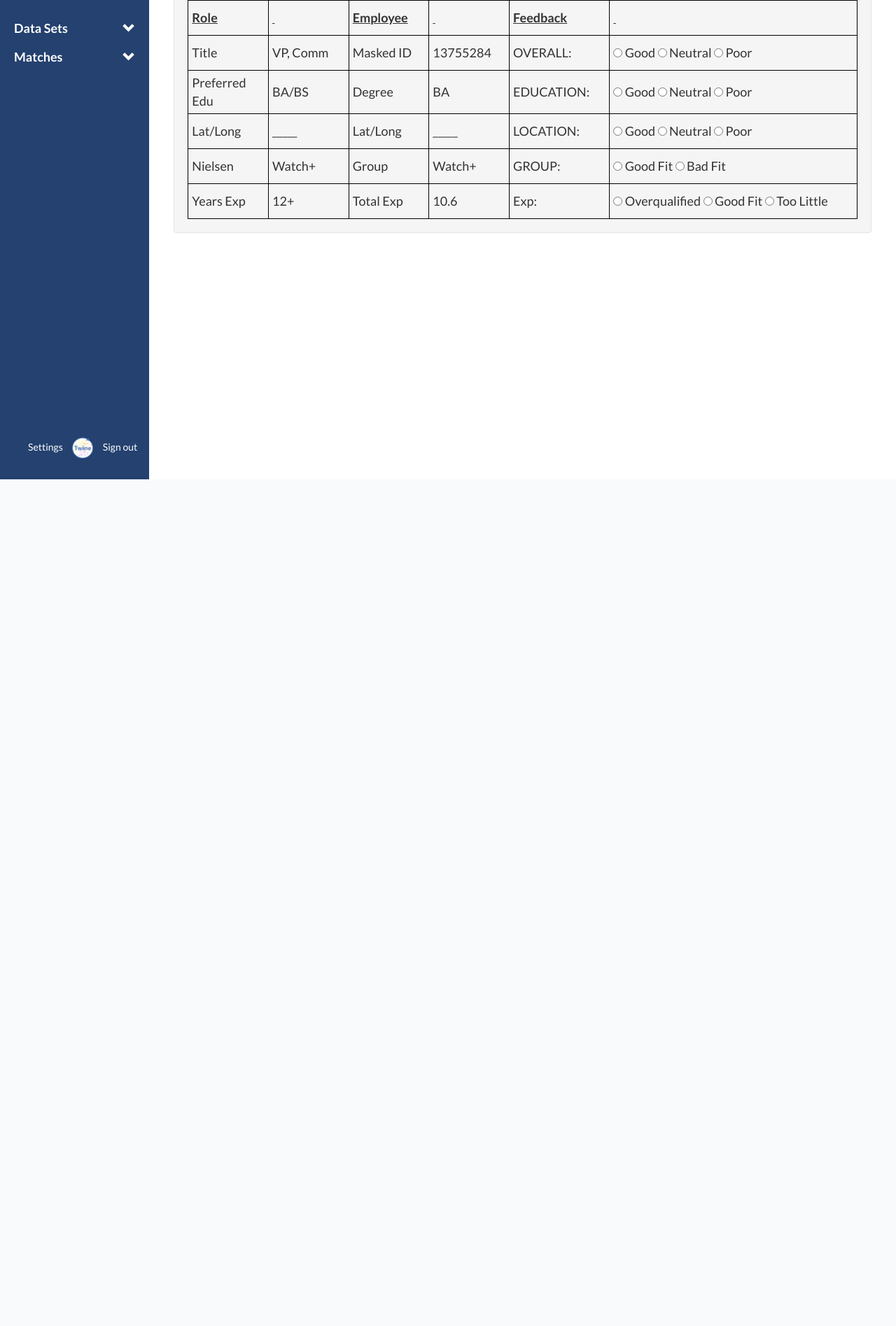
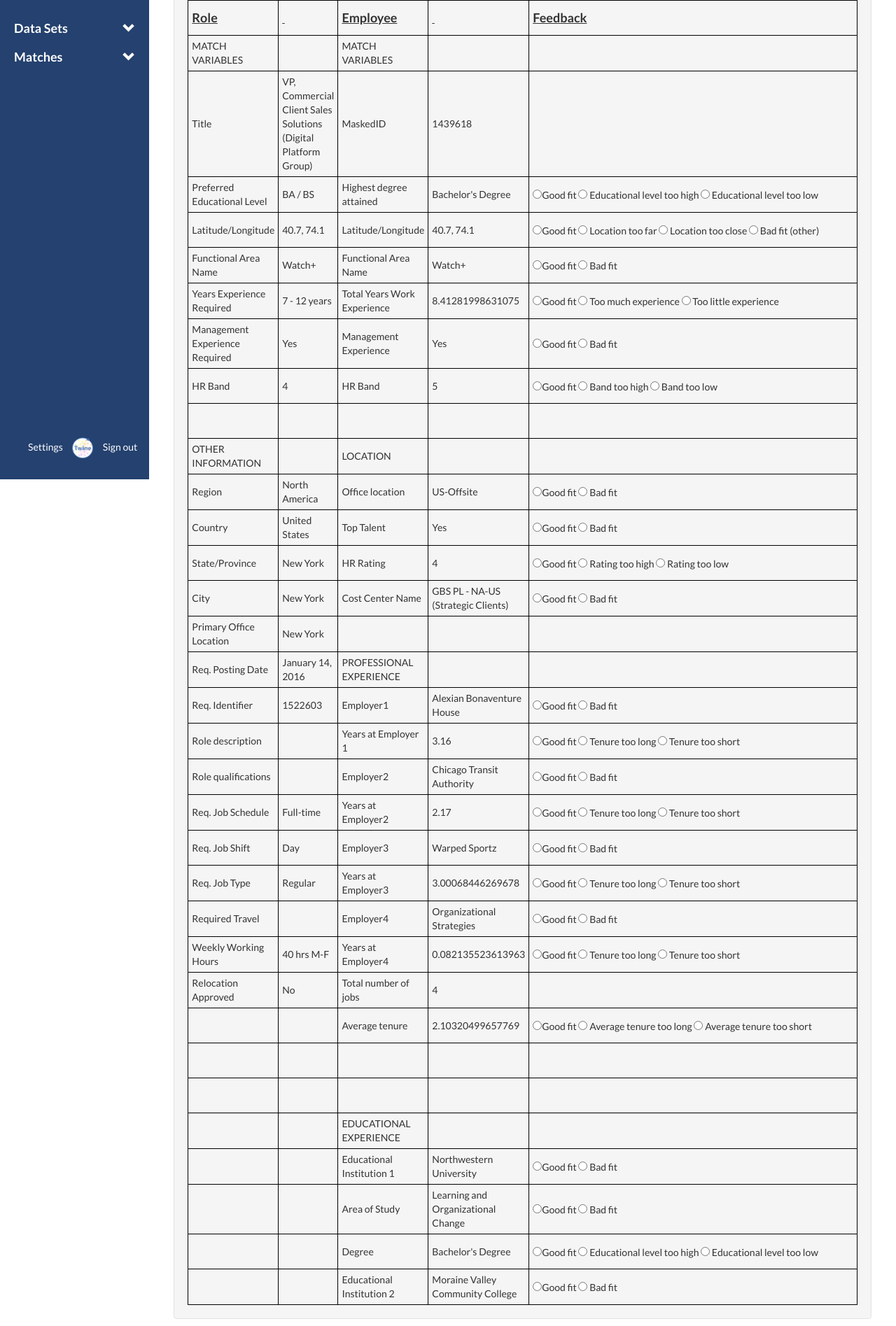
Before and after one commit to twinelabs/enginev2, a Django app: template enginev1/apps/match/templates/match/feedback.html in a window 1280 px wide. Shown: the part 115-2010 px from the top of the page at 70% size. Before the commit the page ends 800 px from the top, so only its background shows below. Run offline with Django 3.2, Linux system fonts and the light colour scheme; the template is opened without the code that fills it, so the values that code supplies are empty; style sheets or scripts are compiled from the project's sources; some libraries are stand-ins or nearby versions.

Commit message:
new match

```diff
--- a/enginev1/apps/match/templates/match/feedback.html
+++ b/enginev1/apps/match/templates/match/feedback.html
@@ -21,69 +21,42 @@
                     <th class="c3">Employee</th>
                     <th class="c4">&nbsp;</th>
                     <th class="c5">Feedback</th>
-                    <th class="c6">&nbsp;</th>
                 </tr>
             </thead>
             <tbody>
-                <tr>
-                    <td>Title</td>
-                    <td>VP, Comm</td>
-                    <td>Masked ID</td>
-                    <td>13755284</td>
-                    <td>OVERALL:</td>
-                    <td>
-                        <input name="overall" type="radio" value="good"> Good
-                        <input name="overall" type="radio" value="neutral"> Neutral
-                        <input name="overall" type="radio" value="poor"> Poor
-                    </td>
-                </tr>
-                <tr>
-                    <td>Preferred Edu</td>
-                    <td>BA/BS</td>
-                    <td>Degree</td>
-                    <td>BA</td>
-                    <td>EDUCATION:</td>
-                    <td>
-                        <input name="edu" type="radio" value="good"> Good
-                        <input name="edu" type="radio" value="neutral"> Neutral
-                        <input name="edu" type="radio" value="poor"> Poor
-                    </td>
-                </tr>
-                <tr>
-                    <td>Lat/Long</td>
-                    <td>_____</td>
-                    <td>Lat/Long</td>
-                    <td>_____</td>
-                    <td>LOCATION:</td>
-                    <td>
-                        <input name="loc" type="radio" value="good"> Good
-                        <input name="loc" type="radio" value="neutral"> Neutral
-                        <input name="loc" type="radio" value="poor"> Poor
-                    </td>
-                </tr>
-                <tr>
-                    <td>Nielsen</td>
-                    <td>Watch+</td>
-                    <td>Group</td>
-                    <td>Watch+</td>
-                    <td>GROUP:</td>
-                    <td>
-                        <input name="group" type="radio" value="good"> Good Fit
-                        <input name="group" type="radio" value="bad"> Bad Fit
-                    </td>
-                </tr>
-                <tr>
-                    <td>Years Exp</td>
-                    <td>12+</td>
-                    <td>Total Exp</td>
-                    <td>10.6</td>
-                    <td>Exp:</td>
-                    <td>
-                        <input name="exp" type="radio" value="much"> Overqualified
-                        <input name="exp" type="radio" value="good"> Good Fit
-                        <input name="exp" type="radio" value="little"> Too Little
-                    </td>
-                </tr>
+<tr><td>MATCH VARIABLES</td><td></td><td>MATCH VARIABLES</td><td></td><td></td></tr>
+<tr><td>Title</td><td>VP, Commercial Client Sales Solutions (Digital Platform Group)</td><td>MaskedID</td><td>1439618</td><td></td></tr>
+<tr><td>Preferred Educational Level</td><td>BA / BS</td><td>Highest degree attained</td><td>Bachelor's Degree</td><td><input name='v4' type='radio' value='Good fit '>Good fit <input name='v4' type='radio' value=' Educational level too high '> Educational level too high <input name='v4' type='radio' value=' Educational level too low'> Educational level too low</td></tr>
+<tr><td>Latitude/Longitude</td><td>40.7, 74.1</td><td>Latitude/Longitude</td><td>40.7, 74.1</td><td><input name='v5' type='radio' value='Good fit '>Good fit <input name='v5' type='radio' value=' Location too far '> Location too far <input name='v5' type='radio' value=' Location too close '> Location too close <input name='v5' type='radio' value=' Bad fit (other)'> Bad fit (other)</td></tr>
+<tr><td>Functional Area Name</td><td>Watch+</td><td>Functional Area Name</td><td>Watch+</td><td><input name='v6' type='radio' value='Good fit '>Good fit <input name='v6' type='radio' value=' Bad fit'> Bad fit</td></tr>
+<tr><td>Years Experience Required</td><td>7 - 12 years</td><td>Total Years Work Experience</td><td>8.41281998631075</td><td><input name='v7' type='radio' value='Good fit '>Good fit <input name='v7' type='radio' value=' Too much experience '> Too much experience <input name='v7' type='radio' value=' Too little experience'> Too little experience</td></tr>
+<tr><td>Management Experience Required</td><td>Yes</td><td>Management Experience</td><td>Yes</td><td><input name='v8' type='radio' value='Good fit '>Good fit <input name='v8' type='radio' value=' Bad fit'> Bad fit</td></tr>
+<tr><td>HR Band</td><td>4</td><td>HR Band</td><td>5</td><td><input name='v9' type='radio' value='Good fit '>Good fit <input name='v9' type='radio' value=' Band too high '> Band too high <input name='v9' type='radio' value=' Band too low'> Band too low</td></tr>
+<tr><td></td><td></td><td></td><td></td><td></td></tr>
+<tr><td>OTHER INFORMATION</td><td></td><td>LOCATION</td><td></td><td></td></tr>
+<tr><td>Region</td><td>North America</td><td>Office location</td><td>US-Offsite</td><td><input name='v12' type='radio' value='Good fit '>Good fit <input name='v12' type='radio' value=' Bad fit'> Bad fit</td></tr>
+<tr><td>Country</td><td>United States</td><td>Top Talent</td><td>Yes</td><td><input name='v13' type='radio' value='Good fit '>Good fit <input name='v13' type='radio' value=' Bad fit'> Bad fit</td></tr>
+<tr><td>State/Province</td><td>New York</td><td>HR Rating</td><td>4</td><td><input name='v14' type='radio' value='Good fit '>Good fit <input name='v14' type='radio' value=' Rating too high '> Rating too high <input name='v14' type='radio' value=' Rating too low'> Rating too low</td></tr>
+<tr><td>City</td><td>New York</td><td>Cost Center Name</td><td>GBS PL - NA-US (Strategic Clients)</td><td><input name='v15' type='radio' value='Good fit '>Good fit <input name='v15' type='radio' value=' Bad fit'> Bad fit</td></tr>
+<tr><td>Primary Office Location</td><td>New York</td><td></td><td></td><td></td></tr>
+<tr><td>Req. Posting Date</td><td>January 14, 2016</td><td>PROFESSIONAL EXPERIENCE</td><td></td><td></td></tr>
+<tr><td>Req. Identifier</td><td>1522603</td><td>Employer1</td><td>Alexian Bonaventure House</td><td><input name='v18' type='radio' value='Good fit '>Good fit <input name='v18' type='radio' value=' Bad fit'> Bad fit</td></tr>
+<tr><td>Role description</td><td></td><td>Years at Employer 1</td><td>3.16</td><td><input name='v19' type='radio' value='Good fit '>Good fit <input name='v19' type='radio' value=' Tenure too long '> Tenure too long <input name='v19' type='radio' value=' Tenure too short'> Tenure too short</td></tr>
+<tr><td>Role qualifications</td><td></td><td>Employer2</td><td>Chicago Transit Authority</td><td><input name='v20' type='radio' value='Good fit '>Good fit <input name='v20' type='radio' value=' Bad fit'> Bad fit</td></tr>
+<tr><td>Req. Job Schedule</td><td>Full-time</td><td>Years at Employer2</td><td>2.17</td><td><input name='v21' type='radio' value='Good fit '>Good fit <input name='v21' type='radio' value=' Tenure too long '> Tenure too long <input name='v21' type='radio' value=' Tenure too short'> Tenure too short</td></tr>
+<tr><td>Req. Job Shift</td><td>Day</td><td>Employer3</td><td>Warped Sportz</td><td><input name='v22' type='radio' value='Good fit '>Good fit <input name='v22' type='radio' value=' Bad fit'> Bad fit</td></tr>
+<tr><td>Req. Job Type</td><td>Regular</td><td>Years at Employer3</td><td>3.00068446269678</td><td><input name='v23' type='radio' value='Good fit '>Good fit <input name='v23' type='radio' value=' Tenure too long '> Tenure too long <input name='v23' type='radio' value=' Tenure too short'> Tenure too short</td></tr>
+<tr><td>Required Travel</td><td></td><td>Employer4</td><td>Organizational Strategies</td><td><input name='v24' type='radio' value='Good fit '>Good fit <input name='v24' type='radio' value=' Bad fit'> Bad fit</td></tr>
+<tr><td>Weekly Working Hours</td><td>40 hrs M-F</td><td>Years at Employer4</td><td>0.082135523613963</td><td><input name='v25' type='radio' value='Good fit '>Good fit <input name='v25' type='radio' value=' Tenure too long '> Tenure too long <input name='v25' type='radio' value=' Tenure too short'> Tenure too short</td></tr>
+<tr><td>Relocation Approved</td><td>No</td><td>Total number of jobs</td><td>4</td><td></td></tr>
+<tr><td></td><td></td><td>Average tenure</td><td>2.10320499657769</td><td><input name='v27' type='radio' value='Good fit '>Good fit <input name='v27' type='radio' value=' Average tenure too long '> Average tenure too long <input name='v27' type='radio' value=' Average tenure too short '> Average tenure too short </td></tr>
+<tr><td></td><td></td><td></td><td></td><td></td></tr>
+<tr><td></td><td></td><td></td><td></td><td></td></tr>
+<tr><td></td><td></td><td>EDUCATIONAL EXPERIENCE</td><td></td><td></td></tr>
+<tr><td></td><td></td><td>Educational Institution 1</td><td>Northwestern University</td><td><input name='v31' type='radio' value='Good fit '>Good fit <input name='v31' type='radio' value=' Bad fit'> Bad fit</td></tr>
+<tr><td></td><td></td><td>Area of Study </td><td>Learning and Organizational Change</td><td><input name='v32' type='radio' value='Good fit '>Good fit <input name='v32' type='radio' value=' Bad fit'> Bad fit</td></tr>
+<tr><td></td><td></td><td>Degree</td><td>Bachelor's Degree</td><td><input name='v33' type='radio' value='Good fit '>Good fit <input name='v33' type='radio' value=' Educational level too high '> Educational level too high <input name='v33' type='radio' value=' Educational level too low'> Educational level too low</td></tr>
+<tr><td></td><td></td><td>Educational Institution 2</td><td>Moraine Valley Community College</td><td><input name='v34' type='radio' value='Good fit '>Good fit <input name='v34' type='radio' value=' Bad fit'> Bad fit</td></tr>
             </tbody>
         </table>
     </div>
--- a/enginev1/static/scss/partials/_feedback.scss
+++ b/enginev1/static/scss/partials/_feedback.scss
@@ -5,7 +5,7 @@
 
 .feedbackTable {
     width: 100%;
-    font-size: 18px;
+    font-size: 14px;
 
     tr {
         height: 50px;
@@ -17,20 +17,17 @@ th {
 }
 
 th.c1 {
-    width: 12%;
+    width: 8%;
 }
 th.c2 {
-    width: 12%;
+    width: 8%;
 }
 th.c3 {
-    width: 12%;
+    width: 8%;
 }
 th.c4 {
-    width: 12%;
+    width: 8%;
 }
 th.c5 {
-    width: 15%;
+    width: 68%;
 }
-th.c6 {
-    width: 37%;
-}
```
